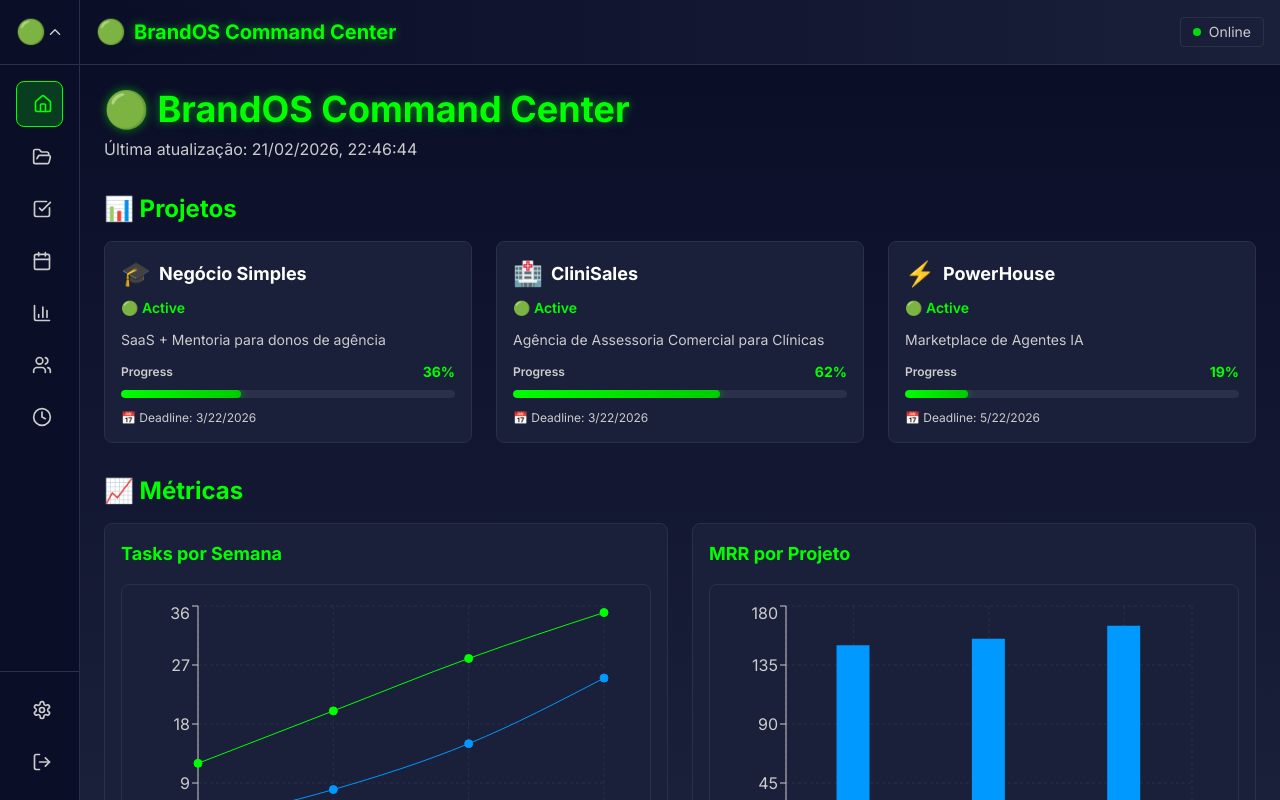
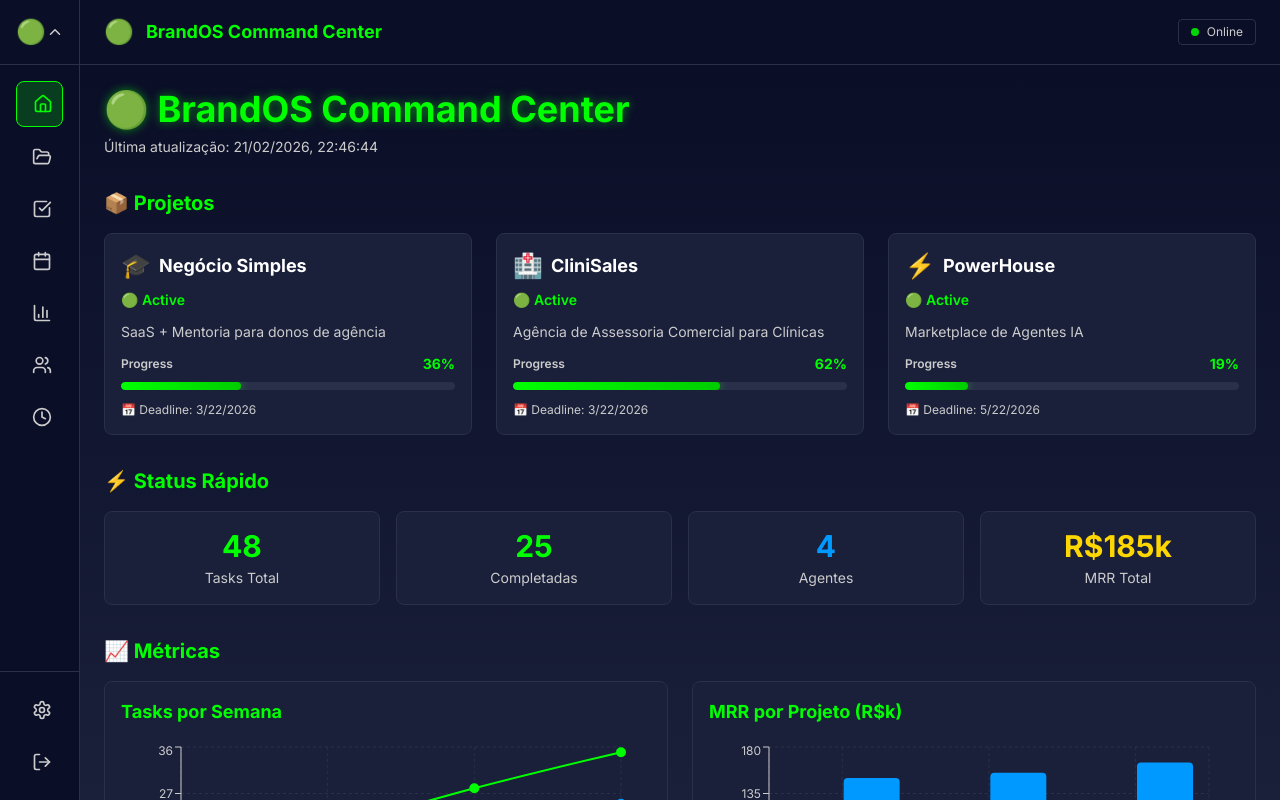
Before and after one commit to arthurfbrandos-opb/brandos-command-center, a Next.js app: page / in a window 1280 px wide. Both pictures are taken after a click on the button 230 px from the left and 32 px from the top of the page. Built offline with nearby package versions, Linux system fonts and the light colour scheme.

Commit message:
fix: all TypeScript errors + simplified deps (React 18 stable)

```diff
--- a/src/app/page.tsx
+++ b/src/app/page.tsx
@@ -1,11 +1,9 @@
 'use client';
 
-import { useState } from 'react';
 import OverviewCard from '@/components/OverviewCard';
 import MetricsChart from '@/components/MetricsChart';
-import { Project, Task } from '@/lib/types';
+import { Project } from '@/lib/types';
 
-// Mock data
 const mockProjects: Project[] = [
   {
     id: '1',
@@ -45,130 +43,114 @@ const mockProjects: Project[] = [
   },
 ];
 
-const metricsData = [
-  { week: 'W1', tasks: 12, completed: 3, inProgress: 5, todo: 4 },
-  { week: 'W2', tasks: 20, completed: 8, inProgress: 7, todo: 5 },
-  { week: 'W3', tasks: 28, completed: 15, inProgress: 8, todo: 5 },
-  { week: 'W4', tasks: 35, completed: 25, inProgress: 7, todo: 3 },
+const tasksData = [
+  { name: 'W1', tasks: 12, completed: 3 },
+  { name: 'W2', tasks: 20, completed: 8 },
+  { name: 'W3', tasks: 28, completed: 15 },
+  { name: 'W4', tasks: 35, completed: 25 },
 ];
 
 const mrrData = [
-  { month: 'Jan', negocio_simples: 0, clinisales: 150, powerhouse: 0 },
-  { month: 'Fev', negocio_simples: 5, clinisales: 155, powerhouse: 0 },
-  { month: 'Mar', negocio_simples: 30, clinisales: 165, powerhouse: 0 },
+  { name: 'Jan', negocio_simples: 0, clinisales: 150 },
+  { name: 'Fev', negocio_simples: 5, clinisales: 155 },
+  { name: 'Mar', negocio_simples: 30, clinisales: 165 },
+];
+
+const recentActivity = [
+  { title: '✅ Sprint 0 iniciado', subtitle: 'Foundation OS Module', date: 'Hoje' },
+  { title: '🚀 BrandOS CC em desenvolvimento', subtitle: 'Componentes + páginas', date: 'Hoje' },
+  { title: '📊 Dashboard estruturado', subtitle: 'OPERATIONS_DASHBOARD.md criado', date: 'Hoje' },
+];
+
+const kpis = [
+  { value: '48', label: 'Tasks Total', color: 'text-brandos-primary' },
+  { value: '25', label: 'Completadas', color: 'text-brandos-success' },
+  { value: '4', label: 'Agentes', color: 'text-brandos-info' },
+  { value: 'R$185k', label: 'MRR Total', color: 'text-brandos-warning' },
 ];
 
 export default function Home() {
-  const [refreshing, setRefreshing] = useState(false);
-
-  const handleRefresh = () => {
-    setRefreshing(true);
-    setTimeout(() => setRefreshing(false), 1000);
-  };
-
   return (
     <div className="space-y-8">
-      {/* Page Title */}
       <div>
         <h1 className="text-4xl font-bold text-brandos-primary mb-2 text-glow">
           🟢 BrandOS Command Center
         </h1>
-        <p className="text-brandos-text-secondary">
+        <p className="text-brandos-text-secondary text-sm">
           Última atualização: {new Date().toLocaleString('pt-BR')}
         </p>
       </div>
 
-      {/* Overview Cards */}
-      <div>
-        <h2 className="text-2xl font-bold text-brandos-primary mb-4">📊 Projetos</h2>
-        <div className="grid grid-cols-1 md:grid-cols-2 lg:grid-cols-3 gap-6">
+      {/* Projects */}
+      <section>
+        <h2 className="text-xl font-bold text-brandos-primary mb-4">📦 Projetos</h2>
+        <div className="grid grid-cols-1 md:grid-cols-3 gap-6">
           {mockProjects.map((project) => (
             <OverviewCard key={project.id} project={project} />
           ))}
         </div>
-      </div>
+      </section>
 
-      {/* Key Metrics */}
-      <div>
-        <h2 className="text-2xl font-bold text-brandos-primary mb-4">📈 Métricas</h2>
+      {/* KPIs */}
+      <section>
+        <h2 className="text-xl font-bold text-brandos-primary mb-4">⚡ Status Rápido</h2>
+        <div className="grid grid-cols-2 md:grid-cols-4 gap-4">
+          {kpis.map((kpi) => (
+            <div key={kpi.label} className="card text-center">
+              <p className={`text-3xl font-bold ${kpi.color}`}>{kpi.value}</p>
+              <p className="text-sm text-brandos-text-secondary mt-1">{kpi.label}</p>
+            </div>
+          ))}
+        </div>
+      </section>
+
+      {/* Charts */}
+      <section>
+        <h2 className="text-xl font-bold text-brandos-primary mb-4">📈 Métricas</h2>
         <div className="grid grid-cols-1 lg:grid-cols-2 gap-6">
           <div className="card">
-            <h3 className="text-lg font-bold text-brandos-primary mb-4">Tasks por Semana</h3>
             <MetricsChart
-              data={metricsData}
+              data={tasksData}
               type="line"
+              title="Tasks por Semana"
               lines={[
                 { key: 'tasks', color: '#00FF00' },
                 { key: 'completed', color: '#0099FF' },
               ]}
             />
           </div>
-
           <div className="card">
-            <h3 className="text-lg font-bold text-brandos-primary mb-4">MRR por Projeto</h3>
             <MetricsChart
               data={mrrData}
               type="bar"
+              title="MRR por Projeto (R$k)"
               lines={[
                 { key: 'negocio_simples', color: '#00FF00' },
                 { key: 'clinisales', color: '#0099FF' },
-                { key: 'powerhouse', color: '#FFD700' },
               ]}
             />
           </div>
         </div>
-      </div>
-
-      {/* Quick Stats */}
-      <div>
-        <h2 className="text-2xl font-bold text-brandos-primary mb-4">⚡ Status Rápido</h2>
-        <div className="grid grid-cols-2 md:grid-cols-4 gap-4">
-          <div className="card text-center">
-            <p className="text-3xl font-bold text-brandos-primary">48</p>
-            <p className="text-sm text-brandos-text-secondary">Tasks Total</p>
-          </div>
-          <div className="card text-center">
-            <p className="text-3xl font-bold text-brandos-success">25</p>
-            <p className="text-sm text-brandos-text-secondary">Completadas</p>
-          </div>
-          <div className="card text-center">
-            <p className="text-3xl font-bold text-brandos-info">4</p>
-            <p className="text-sm text-brandos-text-secondary">Agentes</p>
-          </div>
-          <div className="card text-center">
-            <p className="text-3xl font-bold text-brandos-warning">R$185k</p>
-            <p className="text-sm text-brandos-text-secondary">MRR Total</p>
-          </div>
-        </div>
-      </div>
+      </section>
 
       {/* Recent Activity */}
-      <div>
-        <h2 className="text-2xl font-bold text-brandos-primary mb-4">📋 Atividade Recente</h2>
+      <section>
+        <h2 className="text-xl font-bold text-brandos-primary mb-4">📋 Atividade Recente</h2>
         <div className="card space-y-3">
-          <div className="flex items-center justify-between pb-3 border-b border-brandos-border">
-            <div>
-              <p className="font-semibold text-brandos-text">✅ Sprint 0 iniciado</p>
-              <p className="text-sm text-brandos-text-secondary">Foundation OS Module</p>
+          {recentActivity.map((item, i) => (
+            <div
+              key={i}
+              className={`flex items-center justify-between pb-3 ${i < recentActivity.length - 1 ? 'border-b border-brandos-border' : ''}`}
+            >
+              <div>
+                <p className="font-semibold text-brandos-text">{item.title}</p>
+                <p className="text-sm text-brandos-text-secondary">{item.subtitle}</p>
+              </div>
+              <span className="text-xs text-brandos-text-secondary">{item.date}</span>
             </div>
-            <span className="text-xs text-brandos-text-secondary">Hoje</span>
-          </div>
-          <div className="flex items-center justify-between pb-3 border-b border-brandos-border">
-            <div>
-              <p className="font-semibold text-brandos-text">🚀 BrandOS CC desenvolvimento iniciado</p>
-              <p className="text-sm text-brandos-text-secondary">Componentes + páginas</p>
-            </div>
-            <span className="text-xs text-brandos-text-secondary">Hoje</span>
-          </div>
-          <div className="flex items-center justify-between">
-            <div>
-              <p className="font-semibold text-brandos-text">📊 Dashboard estruturado</p>
-              <p className="text-sm text-brandos-text-secondary">OPERATIONS_DASHBOARD.md</p>
-            </div>
-            <span className="text-xs text-brandos-text-secondary">Hoje</span>
-          </div>
+          ))}
         </div>
-      </div>
+      </section>
     </div>
   );
 }
--- a/src/components/Header.tsx
+++ b/src/components/Header.tsx
@@ -1,7 +1,6 @@
 'use client';
 
-import { useState } from 'react';
-import { Menu, X, RefreshCw } from 'lucide-react';
+import { RefreshCw } from 'lucide-react';
 
 interface HeaderProps {
   title?: string;
@@ -9,47 +8,37 @@ interface HeaderProps {
   onRefresh?: () => void;
 }
 
-export default function Header({ title = 'BrandOS Command Center', subtitle, onRefresh }: HeaderProps) {
-  const [mobileMenuOpen, setMobileMenuOpen] = useState(false);
-
+export default function Header({
+  title = 'BrandOS Command Center',
+  subtitle,
+  onRefresh,
+}: HeaderProps) {
   return (
-    <header className="border-b border-brandos-border bg-gradient-to-r from-brandos-bg to-brandos-surface p-4">
+    <header className="border-b border-brandos-border bg-brandos-bg px-6 py-4">
       <div className="flex items-center justify-between">
-        <div className="flex items-center gap-4">
-          <button
-            onClick={() => setMobileMenuOpen(!mobileMenuOpen)}
-            className="hidden md:hidden text-brandos-primary"
-          >
-            {mobileMenuOpen ? <X size={24} /> : <Menu size={24} />}
-          </button>
-
-          <div className="flex items-center gap-2">
-            <span className="text-2xl">🟢</span>
-            <div>
-              <h1 className="text-xl font-bold text-brandos-primary text-glow">
-                {title}
-              </h1>
-              {subtitle && (
-                <p className="text-sm text-brandos-text-secondary">{subtitle}</p>
-              )}
-            </div>
+        <div className="flex items-center gap-3">
+          <span className="text-2xl">🟢</span>
+          <div>
+            <h1 className="text-lg font-bold text-brandos-primary">{title}</h1>
+            {subtitle && (
+              <p className="text-xs text-brandos-text-secondary">{subtitle}</p>
+            )}
           </div>
         </div>
 
-        <div className="flex items-center gap-4">
+        <div className="flex items-center gap-3">
           {onRefresh && (
             <button
               onClick={onRefresh}
-              className="btn-secondary p-2"
-              title="Refresh data"
+              className="btn-secondary p-2 rounded"
+              title="Refresh"
             >
-              <RefreshCw size={20} />
+              <RefreshCw size={16} />
             </button>
           )}
-
           <div className="flex items-center gap-2 px-3 py-1 rounded border border-brandos-border text-sm">
-            <span className="w-2 h-2 bg-brandos-success rounded-full animate-pulse"></span>
-            <span className="text-brandos-text-secondary">Online</span>
+            <span className="w-2 h-2 bg-brandos-success rounded-full animate-pulse" />
+            <span className="text-brandos-text-secondary text-xs">Online</span>
           </div>
         </div>
       </div>
--- a/src/components/MetricsChart.tsx
+++ b/src/components/MetricsChart.tsx
@@ -1,106 +1,114 @@
 'use client';
 
-import { LineChart, Line, AreaChart, Area, BarChart, Bar, XAxis, YAxis, CartesianGrid, Tooltip, Legend, ResponsiveContainer } from 'recharts';
+import {
+  LineChart, Line,
+  AreaChart, Area,
+  BarChart, Bar,
+  XAxis, YAxis, CartesianGrid, Tooltip, Legend, ResponsiveContainer
+} from 'recharts';
+
+type DataPoint = Record<string, string | number>;
+
+interface ChartLine {
+  key: string;
+  color: string;
+}
 
 interface MetricsChartProps {
-  data: Array<{
-    name: string;
-    [key: string]: string | number;
-  }>;
+  data: DataPoint[];
   type?: 'line' | 'area' | 'bar';
   title?: string;
-  lines?: Array<{
-    key: string;
-    color: string;
-  }>;
+  xKey?: string;
+  lines?: ChartLine[];
 }
+
+const tooltipStyle = {
+  contentStyle: { backgroundColor: '#1A1F3A', border: '1px solid #00FF00', borderRadius: '8px' },
+  labelStyle: { color: '#FFFFFF' },
+  itemStyle: { color: '#00FF00' },
+};
 
 export default function MetricsChart({
   data,
   type = 'line',
   title,
-  lines = [
-    { key: 'value', color: '#00FF00' }
-  ]
+  xKey = 'name',
+  lines = [{ key: 'value', color: '#00FF00' }],
 }: MetricsChartProps) {
-  const chartProps = {
-    width: '100%',
-    height: 300,
+  const commonProps = {
     data,
     margin: { top: 5, right: 30, left: 0, bottom: 5 },
   };
 
+  const commonAxis = (
+    <>
+      <CartesianGrid strokeDasharray="3 3" stroke="#2A2F4A" />
+      <XAxis dataKey={xKey} stroke="#CCCCCC" tick={{ fill: '#CCCCCC', fontSize: 12 }} />
+      <YAxis stroke="#CCCCCC" tick={{ fill: '#CCCCCC', fontSize: 12 }} />
+      <Tooltip {...tooltipStyle} />
+      <Legend wrapperStyle={{ color: '#CCCCCC' }} />
+    </>
+  );
+
   const renderChart = () => {
-    switch (type) {
-      case 'area':
+    if (type === 'area') {
       return (
-          <AreaChart {...chartProps}>
+        <AreaChart {...commonProps}>
           <defs>
-              <linearGradient id="colorValue" x1="0" y1="0" x2="0" y2="1">
-                <stop offset="5%" stopColor="#00FF00" stopOpacity={0.8}/>
-                <stop offset="95%" stopColor="#00FF00" stopOpacity={0}/>
+            {lines.map((line) => (
+              <linearGradient key={line.key} id={`grad-${line.key}`} x1="0" y1="0" x2="0" y2="1">
+                <stop offset="5%" stopColor={line.color} stopOpacity={0.8} />
+                <stop offset="95%" stopColor={line.color} stopOpacity={0} />
               </linearGradient>
+            ))}
           </defs>
-            <CartesianGrid strokeDasharray="3 3" stroke="#2A2F4A" />
-            <XAxis stroke="#CCCCCC" />
-            <YAxis stroke="#CCCCCC" />
-            <Tooltip contentStyle={{ backgroundColor: '#1A1F3A', border: '1px solid #00FF00' }} />
+          {commonAxis}
           {lines.map((line) => (
             <Area
               key={line.key}
               type="monotone"
               dataKey={line.key}
               stroke={line.color}
-                fillOpacity={1}
-                fill="url(#colorValue)"
+              fill={`url(#grad-${line.key})`}
             />
           ))}
         </AreaChart>
       );
+    }
 
-      case 'bar':
+    if (type === 'bar') {
       return (
-          <BarChart {...chartProps}>
-            <CartesianGrid strokeDasharray="3 3" stroke="#2A2F4A" />
-            <XAxis stroke="#CCCCCC" />
-            <YAxis stroke="#CCCCCC" />
-            <Tooltip contentStyle={{ backgroundColor: '#1A1F3A', border: '1px solid #00FF00' }} />
-            <Legend />
+        <BarChart {...commonProps}>
+          {commonAxis}
           {lines.map((line) => (
-              <Bar key={line.key} dataKey={line.key} fill={line.color} />
+            <Bar key={line.key} dataKey={line.key} fill={line.color} radius={[4, 4, 0, 0]} />
           ))}
         </BarChart>
       );
+    }
 
-      default: // line
     return (
-          <LineChart {...chartProps}>
-            <CartesianGrid strokeDasharray="3 3" stroke="#2A2F4A" />
-            <XAxis stroke="#CCCCCC" />
-            <YAxis stroke="#CCCCCC" />
-            <Tooltip contentStyle={{ backgroundColor: '#1A1F3A', border: '1px solid #00FF00' }} />
-            <Legend />
+      <LineChart {...commonProps}>
+        {commonAxis}
         {lines.map((line) => (
           <Line
             key={line.key}
             type="monotone"
             dataKey={line.key}
             stroke={line.color}
+            strokeWidth={2}
             dot={{ fill: line.color, r: 4 }}
             activeDot={{ r: 6 }}
           />
         ))}
       </LineChart>
     );
-    }
   };
 
   return (
-    <div className="card">
-      {title && (
-        <h3 className="text-lg font-bold text-brandos-primary mb-4">{title}</h3>
-      )}
-      <ResponsiveContainer width="100%" height={300}>
+    <div>
+      {title && <h3 className="text-lg font-bold text-brandos-primary mb-4">{title}</h3>}
+      <ResponsiveContainer width="100%" height={250}>
         {renderChart()}
       </ResponsiveContainer>
     </div>
```
Also changed, not shown: package.json (+7 -15 lines), 1 other file (tests, documents, lock files or other folders). Lines whose indentation alone changed are shown as unchanged.
